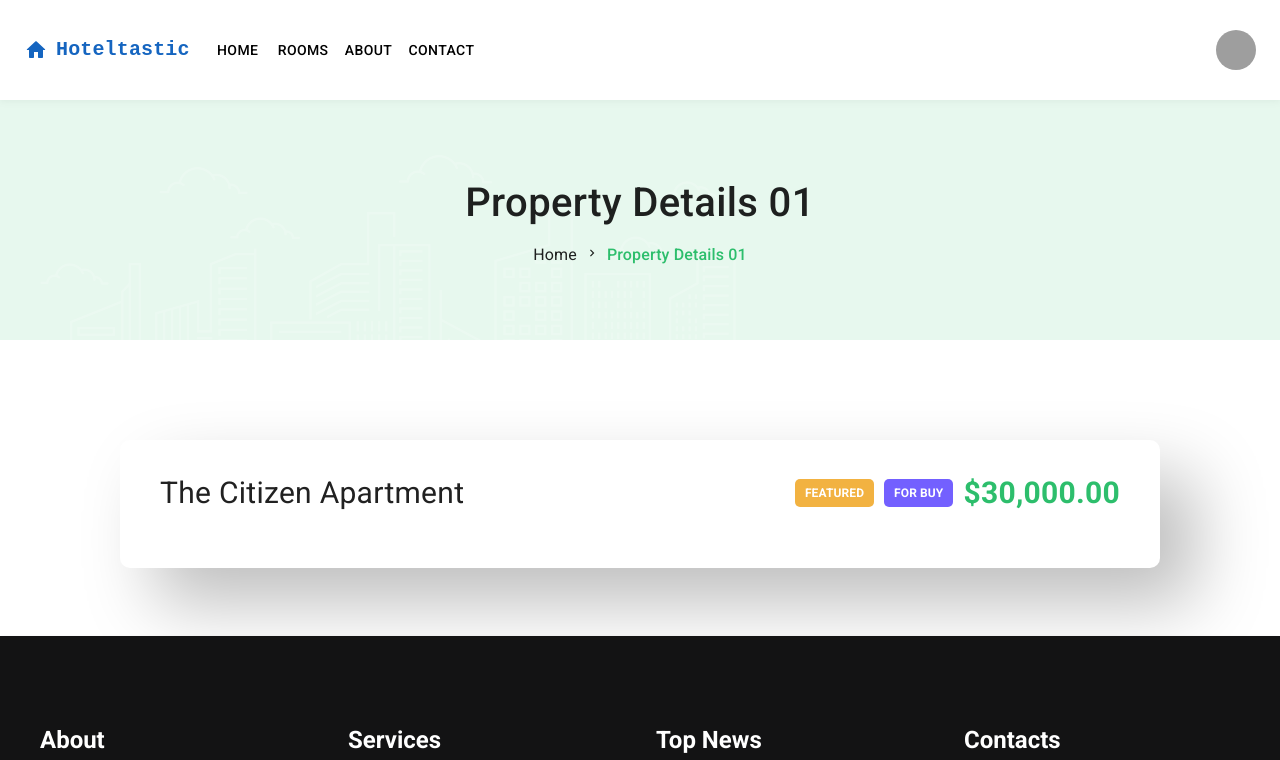
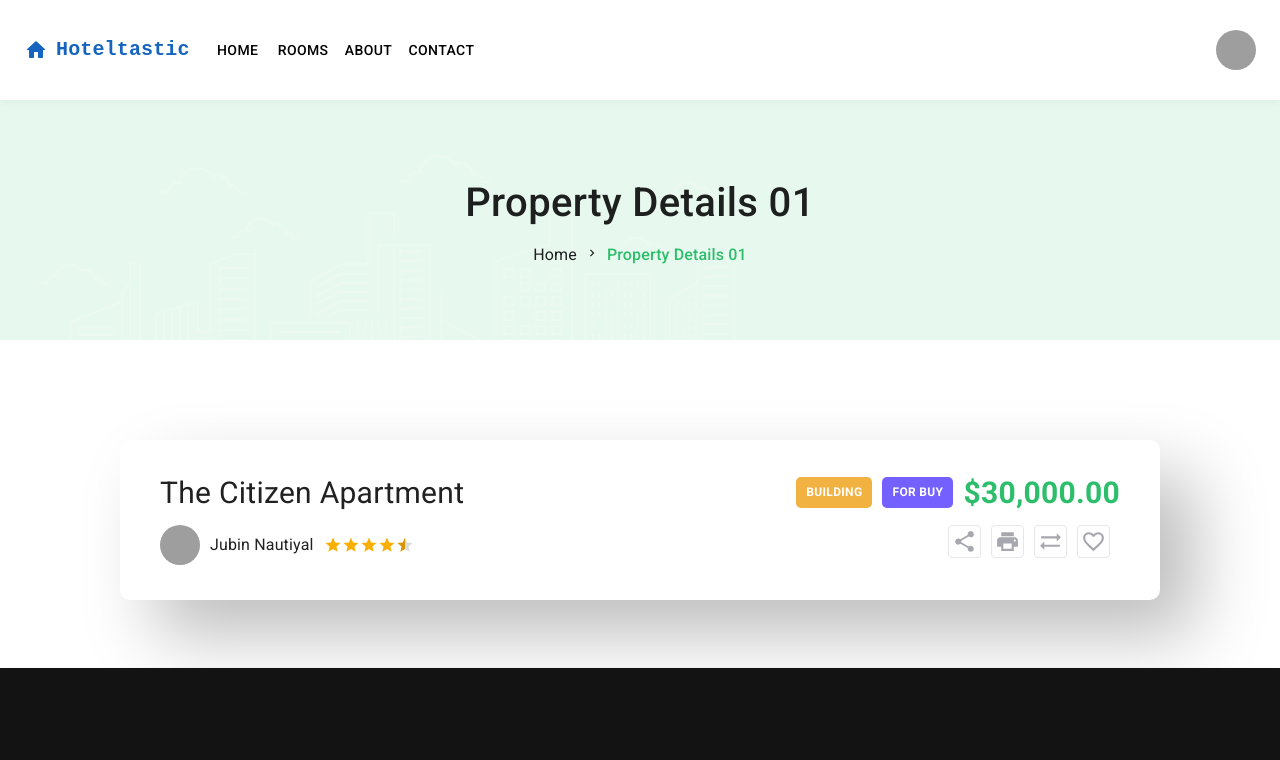
Before and after one commit to RiyaadHossain/Hoteltastic-Client, a React (Create React App) app: page /property in a window 1280 px wide. Shown: the top 760 px of the page. Built offline with nearby package versions, Linux system fonts and the light colour scheme; grey boxes are pictures that could not be loaded.

Commit message:
prooperty page initial two section done

```diff
--- a/src/Pages/Property/ApartmentHeading.jsx
+++ b/src/Pages/Property/ApartmentHeading.jsx
@@ -1,13 +1,19 @@
-import { Box, Typography } from '@mui/material';
+import { Avatar, Box, Button, Rating, Typography } from '@mui/material';
 import React from 'react';
-import CommonBadge from '../../Components/CommonBadge';
+import StarIcon from '@mui/icons-material/Star';
+import ShareIcon from '@mui/icons-material/Share';
+import PrintIcon from '@mui/icons-material/Print';
+import SyncAltIcon from '@mui/icons-material/SyncAlt';
+import FavoriteBorderIcon from '@mui/icons-material/FavoriteBorder';
 
 const ApartmentHeading = () => {
+    const value = 4.5;
     return (
         // main container
         <Box sx={{
+            alignItems:'center',
             width:'100%',
-            height:'8rem',
+            height:'10rem',
             padding:{
                 xs:'10px 20px',
                 sm:'20px 40px',
@@ -38,25 +44,33 @@ const ApartmentHeading = () => {
                             },
                     }}>The Citizen Apartment</Typography>
                     <Box sx={{display:'flex'}}>
-                        <Typography sx={{
+                        <Button sx={{
                         color:'#fff',
                         background: ' #f2b241',
                         padding:'5px 10px',
                         fontWeight: 'bold',
                         borderRadius: '5px',
                         fontSize:'12px',
-                        marginRight:'10px'
-                        }}>FEATURED
-                        </Typography>
-                        <Typography sx={{
+                        marginRight:'10px',
+                        '&:hover':{
+                            background:'#f2b241',
+                            color:'#fff'
+                        }
+                        }}>BUILDING
+                        </Button>
+                        <Button sx={{
                         color:'#fff',
                         background: ' #7360ff',
                         padding:'5px 10px',
                         fontWeight: 'bold',
                         borderRadius: '5px',
-                        fontSize:'12px'
+                        fontSize:'12px',
+                        '&:hover':{
+                            background:'#7360ff',
+                            color:'#fff'
+                        }
                         }}>FOR BUY
-                        </Typography>
+                        </Button>
 
                     </Box>
                 </Box>
@@ -74,9 +88,104 @@ const ApartmentHeading = () => {
                 </Box>
             </Box>
             {/* down ocntainer */}
-            <Box>
-                <Box></Box>
-                <Box></Box>
+            <Box sx={{
+                display:'flex',
+                justifyContent:'space-between',
+                alignItems:'center',
+                marginTop:'10px',
+            }}>
+                <Box sx={{
+                    display:'flex',
+                    alignItems:'center',
+                }}>
+                    {/* <Box> */}
+                        <Avatar alt="Remy Sharp" src="/static/images/avatar/1.jpg" />
+                    {/* </Box> */}
+                    <Typography sx={{
+                        margin:'0px 10px',
+                    }}>Jubin Nautiyal</Typography>
+                    {/* <Box> */}
+                    <Rating
+                        size="small"
+                        name="text-feedback"
+                        value={value}
+                        readOnly
+                        precision={0.5}
+                        emptyIcon={<StarIcon style={{ opacity: 0.55 }} fontSize="inherit" />}
+                        />
+                    {/* <Box sx={{ ml: 2 }}>{labels[value]}</Box> */}
+                    {/* </Box> */}
+                </Box>
+                <Box>
+                    <ShareIcon sx={{
+                        border: "1px solid #e5e7ec",
+                        padding: "3px",
+                        height: "33px",
+                        width: "33px",
+                        color: "#a6a7af",
+                        borderRadius: "4px",
+                        marginRight:'10px',
+                        "&:hover": {
+                            color:"#fff",
+                            background: "#2dbe6c",
+                            boxShadow: "inset 130px 0 0 0 #2dbe6c",
+                            border: "2px solid #2dbe6c",
+                            cursor: "pointer",
+                            transition: "all 0.3s ease-in-out"
+                       }
+                    }}/>
+                    <PrintIcon sx={{
+                        border: "1px solid #e5e7ec",
+                        padding: "3px",
+                        height: "33px",
+                        width: "33px",
+                        color: "#a6a7af",
+                        borderRadius: "4px",
+                        marginRight:'10px',
+                        "&:hover": {
+                            color:"#fff",
+                            background: "#2dbe6c",
+                            boxShadow: "inset 130px 0 0 0 #2dbe6c",
+                            border: "2px solid #2dbe6c",
+                            cursor: "pointer",
+                            transition: "all 0.3s ease-in-out"
+                       }
+                    }}/>
+                    <SyncAltIcon sx={{
+                        border: "1px solid #e5e7ec",
+                        padding: "3px",
+                        height: "33px",
+                        width: "33px",
+                        color: "#a6a7af",
+                        borderRadius: "4px",
+                        marginRight:'10px',
+                        "&:hover": {
+                            color:"#fff",
+                            background: "#2dbe6c",
+                            boxShadow: "inset 130px 0 0 0 #2dbe6c",
+                            border: "2px solid #2dbe6c",
+                            cursor: "pointer",
+                            transition: "all 0.3s ease-in-out"
+                       }
+                    }}/>
+                    <FavoriteBorderIcon sx={{
+                        border: "1px solid #e5e7ec",
+                        padding: "3px",
+                        height: "33px",
+                        width: "33px",
+                        color: "#a6a7af",
+                        borderRadius: "4px",
+                        marginRight:'10px',
+                        "&:hover": {
+                            color:"#fff",
+                            background: "#2dbe6c",
+                            boxShadow: "inset 130px 0 0 0 #2dbe6c",
+                            border: "2px solid #2dbe6c",
+                            cursor: "pointer",
+                            transition: "all 0.3s ease-in-out"
+                       }
+                    }}/>
+                </Box>
             </Box>
         </Box>
     );
```
